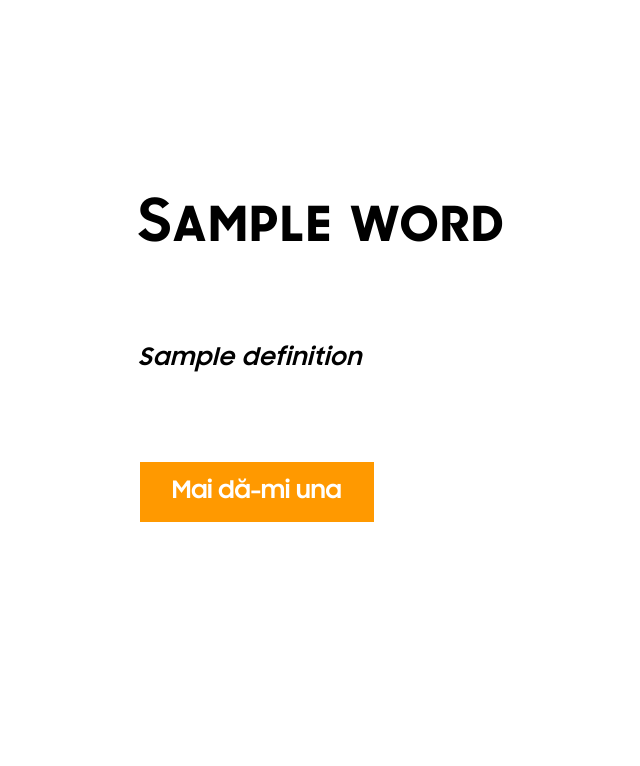
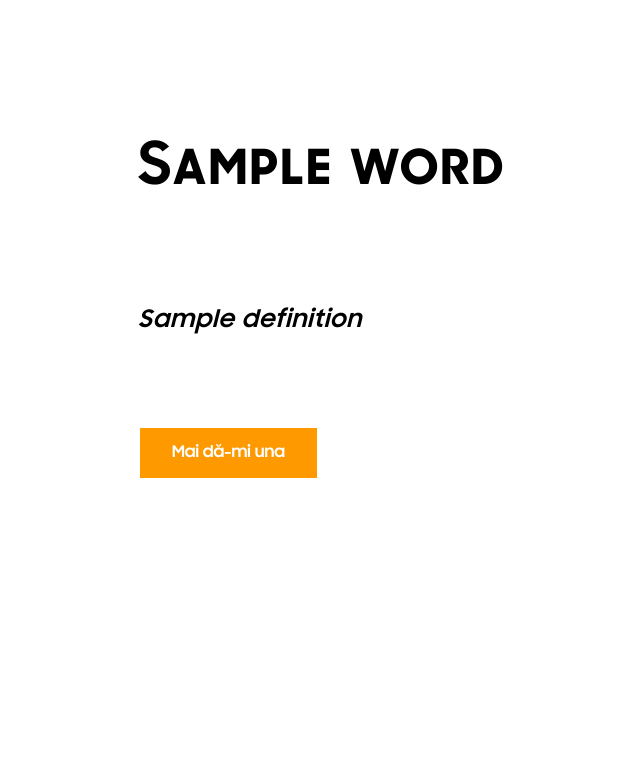
Before and after one commit to danakim/parnaie, a Flask app: template parnaie/templates/index.html in a window 1280 px wide. Shown: the top 766 px of the page, without its empty margins (182-822 px from the left). Run offline with Flask 2, Linux system fonts and the light colour scheme; the template is opened without the code that fills it: most values are stand-ins (such as "Sample title", 1, 10 or a date in 2020).

Commit message:
Small layout update

```diff
--- a/parnaie/templates/index.html
+++ b/parnaie/templates/index.html
@@ -7,13 +7,15 @@
                 font-family: sharpsans;
                 src: url(/assets/sharp-sans.ttf);
             }
-            #word {
+            #container {
                 width: 50%;
                 margin: auto;
                 left: 1%;
                 right: 1%;
                 position: absolute;
-                margin-top: 180px;
+                margin-top: 5%;
+            }
+            #word {
                 font-family: sharpsans;
                 font-variant: small-caps;
                 font-weight: bold;
@@ -21,12 +23,6 @@
                 letter-spacing: 2px;
             }
             #definition {
-                width: 50%;
-                margin: auto;
-                left: 1%;
-                right: 1%;
-                position: absolute;
-                margin-top: 14em;
                 font-family: sharpsans;
                 font-style: oblique;
                 font-size: 1.5em;
@@ -55,16 +51,14 @@
                 font-size: 1em;
                 margin: 4px 2px;
                 cursor: pointer;
-                margin-top: 9%;
+                margin-top: 5%;
             }
         </style>
     </head>
     <body>
-        <div id="word">
-            {{ word }}</br>
-        </div>
-        <div id="definition">
-            {{ definition }}</br>
+        <div id="container">
+            <p id="word">{{ word }}</p></br>
+            <p id="definition">{{ definition }}</p></br>
             </br><input type="button" class="button "value="Mai dă-mi una" onClick="window.location.reload()">
         </div>
         <div id="footer">
```
